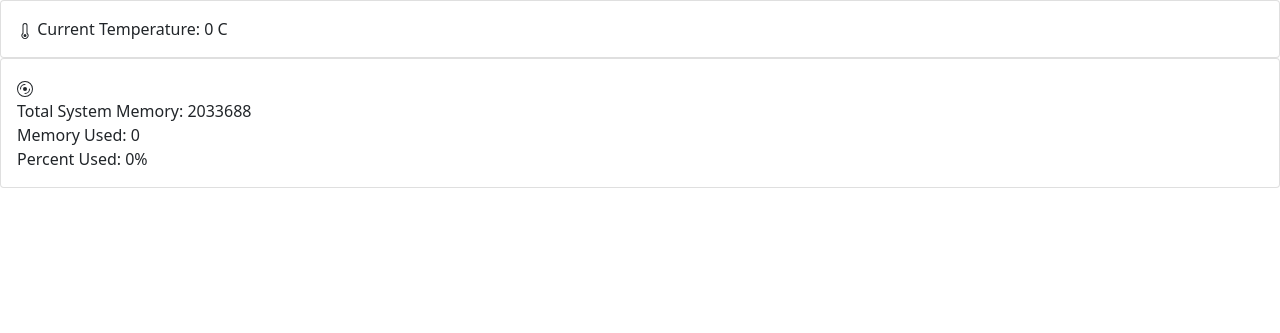
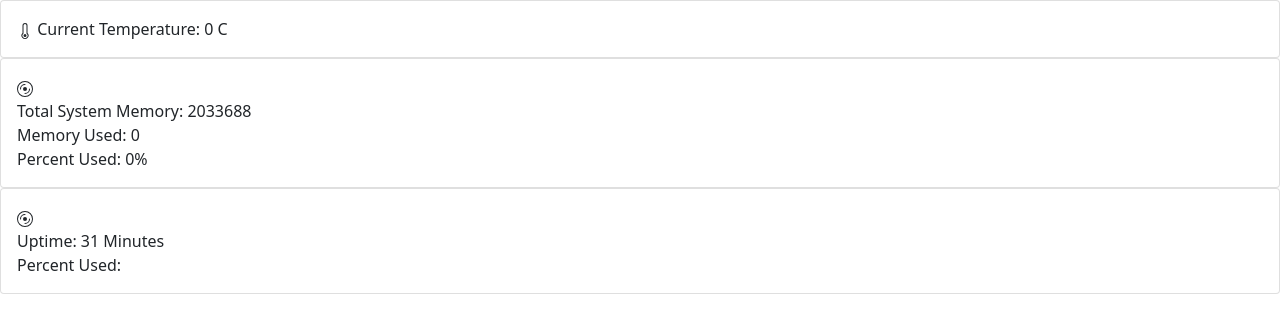
Before and after one commit to isaiahhaley0/PiDashboard, a Flask app: page / in a window 1280 px wide. Shown: the top 333 px of the page. Run offline with Flask 2, Linux system fonts and the light colour scheme; data that the repository does not hold is empty.

Commit message:
Added Uptime monitoring

```diff
--- a/app.py
+++ b/app.py
@@ -14,10 +14,14 @@
     mem = test.get_storage()
     return jsonify({"used":mem[0],"pct":mem[1]})
 
+@app.route("/uptime", methods=["GET"])
+def get_uptime():
+    ut = test.get_cpu_usage()
+    return jsonify({"uptime":ut[3],"users":ut[6]})
+
 @app.route("/")
 def index():
     return render_template('home.html', memory = test.get_total_storage())
 
 if __name__ == '__main__':
-    test.get_cpu_usage()
     app.run(debug=True, port=5000, host='0.0.0.0')
--- a/monitor.py
+++ b/monitor.py
@@ -33,5 +33,9 @@
 
     def get_cpu_usage(self):
         cpu = subprocess.run(["uptime"], stdout=subprocess.PIPE)
-        cpu = str(cpu.stdout)
-        print(cpu)
+        cpu = str(cpu.stdout).split(" ")
+        return cpu
+
+
+test = Monitor()
+test.get_cpu_usage()
--- a/static/js/monitorApp.js
+++ b/static/js/monitorApp.js
@@ -2,13 +2,16 @@
     data() {
         return { memory: 5,
                 temperature: 0,
-                pct_used:""}
+                pct_used:"",
+                uptime:0}
     },
     delimiters: ["[[","]]"],
     mounted(){
         this.getTemp();
         this.getMem();
         this.getPct();
+        //window.setInterval(()=>{this.getUptime()},60000)
+        this.getUptime();
     },
     methods:{
         getTemp(){
@@ -37,6 +40,15 @@
                         //see get temp
                 );
 
+        },
+        getUptime(){
+            fetch("/uptime").then(
+                response=>response.json()
+                ).then(
+                       data=>(this.uptime=data["uptime"])
+                        //see get temp
+                );
+
         }
 
 }
--- a/templates/home.html
+++ b/templates/home.html
@@ -25,5 +25,17 @@
           <div>Percent Used: [[ pct_used ]]</div>
     </div>
 </div>
+
+<div class="card">
+
+    <div class="card-body">
+        <svg xmlns="http://www.w3.org/2000/svg" width="16" height="16" fill="currentColor" class="bi bi-disc" viewBox="0 0 16 16">
+            <path d="M8 15A7 7 0 1 1 8 1a7 7 0 0 1 0 14zm0 1A8 8 0 1 0 8 0a8 8 0 0 0 0 16z"/>
+            <path d="M10 8a2 2 0 1 1-4 0 2 2 0 0 1 4 0zM8 4a4 4 0 0 0-4 4 .5.5 0 0 1-1 0 5 5 0 0 1 5-5 .5.5 0 0 1 0 1zm4.5 3.5a.5.5 0 0 1 .5.5 5 5 0 0 1-5 5 .5.5 0 0 1 0-1 4 4 0 0 0 4-4 .5.5 0 0 1 .5-.5z"/>
+          </svg>
+          <div>Uptime: [[ uptime ]] Minutes</div>
+          <div>Percent Used: [[ users ]]</div>
+    </div>
+</div>
 </div>
 {% endblock %}
```
